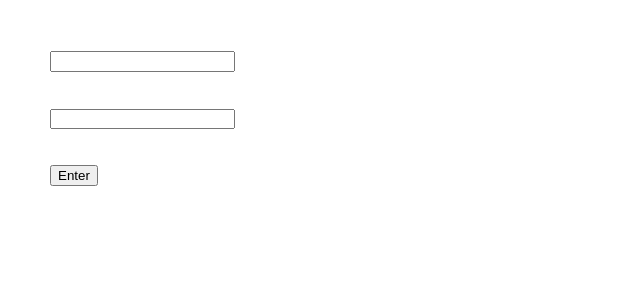
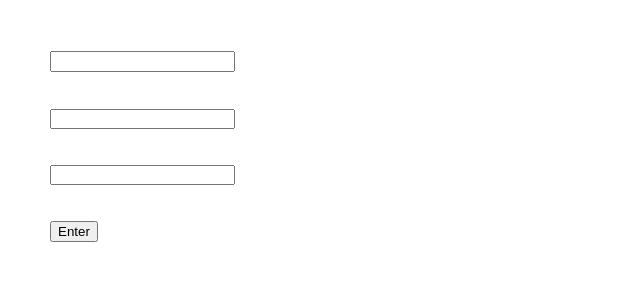
Before and after one commit to extensaman/MERN, a React (Create React App) app in the folder task01-formik/: page / in a window 1280 px wide. Shown: the top 300 px of the page, without its empty margins (0-640 px from the left). Built offline with nearby package versions, Linux system fonts and the light colour scheme.

Commit message:
confirmPassword fiel added

```diff
--- a/task01-formik/src/App.js
+++ b/task01-formik/src/App.js
@@ -1,29 +1,68 @@
-import { Formik, Form, Field, ErrorMessage } from 'formik';
-import * as Yup from 'yup';
+import { Formik, Form, Field, ErrorMessage } from "formik";
+import * as Yup from "yup";
 
 function App() {
-  const initialValues = { email: "", password: "" };
+  const initialValues = { email: "", password: "", confirmPassword: "" };
   const onSubmit = (values) => console.log(values);
   const validateSchema = Yup.object({
-    email: Yup.string().email("Неверный формат email").required("Поле email обязательно"),
-    password: Yup.string().required("Поле password обязательно"),
+    email: Yup.string()
+      .email("Неверный формат email")
+      .required("Поле email обязательно"),
+    password: Yup.string()
+      .min(6, "Не менее 6 символов")
+      .required("Поле password обязательно"),
+    confirmPassword: Yup.string()
+      .oneOf([Yup.ref("password")], "Пароли должны совпадать")
+      .required("Поле подтверждения пароля обязательно"),
   });
 
   return (
     <div>
-      <Formik initialValues={initialValues} onSubmit={onSubmit} validationSchema={validateSchema}>
-        {({ values }) => (
+      <Formik
+        initialValues={initialValues}
+        onSubmit={onSubmit}
+        validationSchema={validateSchema}
+      >
+        {({ values, errors, touched }) => (
           <Form>
-            <Field name="email" type="text"></Field>
-            <div className='contentBlock'><ErrorMessage name="email" /></div>
-            <Field style={{ height: 14 }} name="password" type="password"></Field>
-            <div className='contentBlock'><ErrorMessage name="password" /></div>
+            <Field
+              className={errors.email && touched.email ? "input-error" : ""}
+              name="email"
+              type="text"
+            />
+            <div className="contentBlock">
+              <ErrorMessage name="email" />
+            </div>
+            <Field
+              style={{ height: 14 }}
+              className={
+                errors.password && touched.password ? "input-error" : ""
+              }
+              name="password"
+              type="password"
+            />
+            <div className="contentBlock">
+              <ErrorMessage name="password" />
+            </div>
+            <Field
+              style={{ height: 14 }}
+              className={
+                errors.confirmPassword && touched.confirmPassword
+                  ? "input-error"
+                  : ""
+              }
+              name="confirmPassword"
+              type="password"
+            />
+            <div className="contentBlock">
+              <ErrorMessage name="confirmPassword" />
+            </div>
             <button type="submit">Enter</button>
             <div>{values.email}</div>
           </Form>
         )}
       </Formik>
-    </div >
+    </div>
   );
 }
 
--- a/task01-formik/src/index.css
+++ b/task01-formik/src/index.css
@@ -16,3 +16,8 @@ code {
   min-height: 25px;
   padding: 5px 0px;
 }
+
+.input-error {
+  border: 1px solid red;
+  background-color: #ffe5e5;
+}
```
